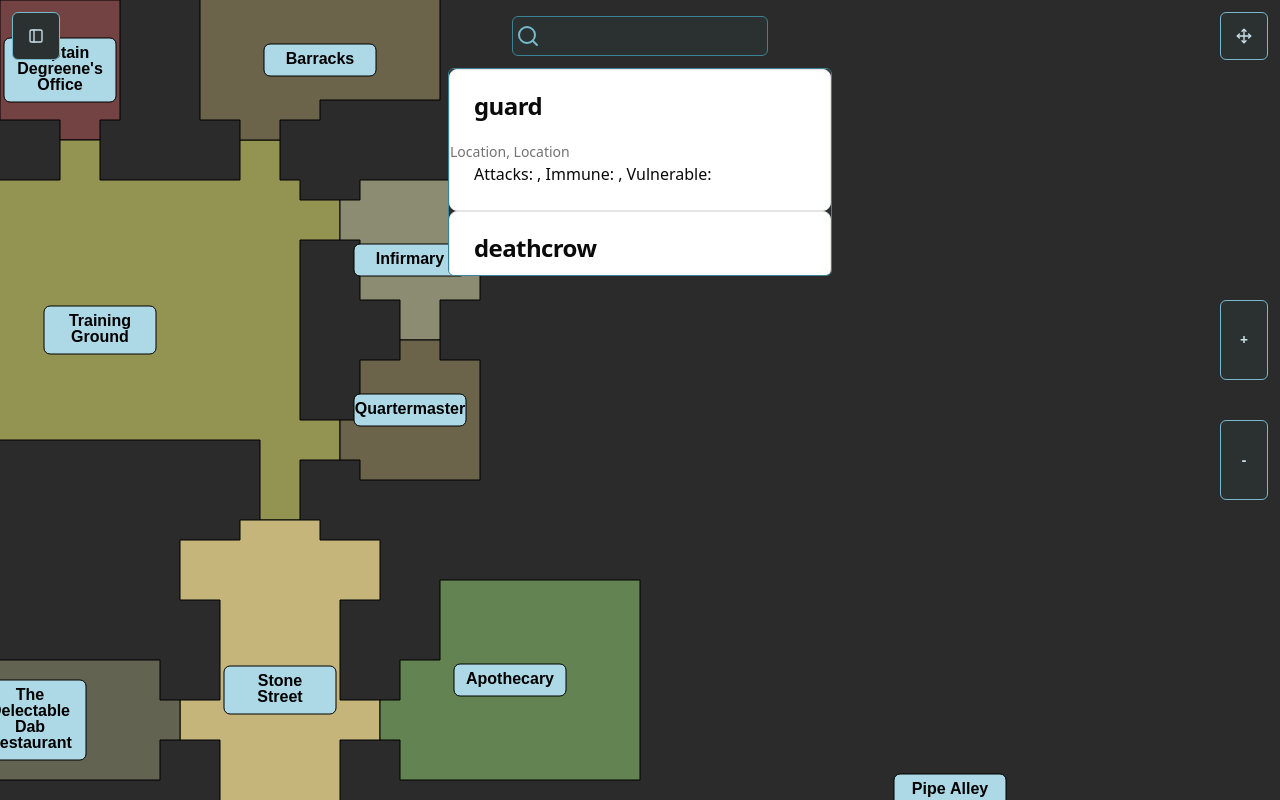
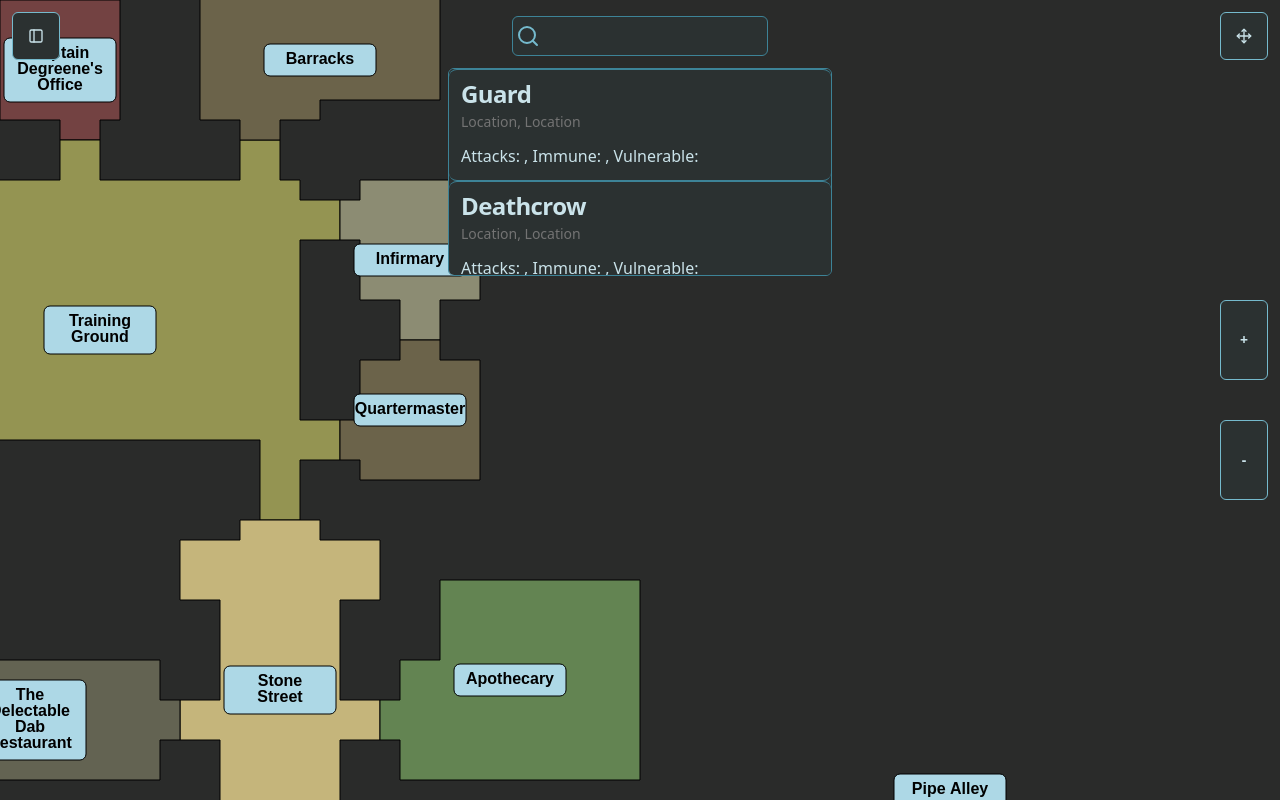
Before and after one commit to jrbarnhart/brighter-shores-map, a React (Vite) app: page / in a window 1280 px wide. Built offline with nearby package versions, Linux system fonts and the light colour scheme.

Commit message:
Adjust style and capitalize names

```diff
--- a/src/components/thingCards/MonsterCard.tsx
+++ b/src/components/thingCards/MonsterCard.tsx
@@ -9,12 +9,16 @@ import {
 
 export default function MonsterCard({ monster }: { monster: Monster }) {
   return (
-    <Card>
-      <CardHeader>
-        <CardTitle>{monster.name}</CardTitle>
+    <Card className="bg-sidebar border-sidebar-border border-l-0 border-r-0 text-sidebar-foreground">
+      <CardHeader className="p-3">
+        <CardTitle>
+          {monster.name[0].toUpperCase() + monster.name.slice(1)}
+        </CardTitle>
+        <CardDescription>Location, Location</CardDescription>
       </CardHeader>
-      <CardDescription>Location, Location</CardDescription>
-      <CardContent>Attacks: , Immune: , Vulnerable:</CardContent>
+      <CardContent className="p-3 pt-0">
+        Attacks: , Immune: , Vulnerable:
+      </CardContent>
     </Card>
   );
 }
```
